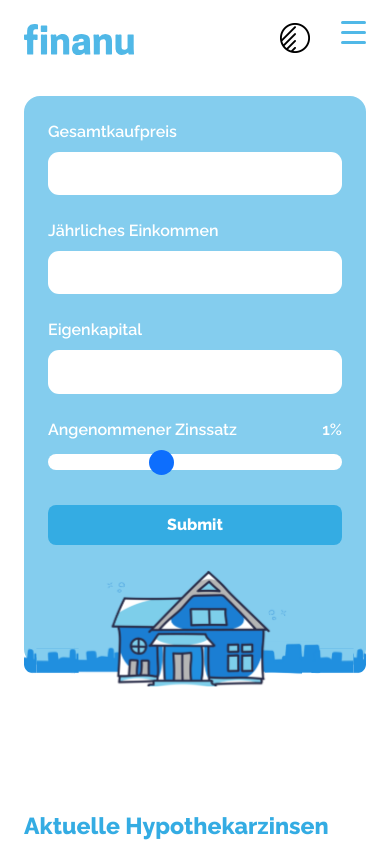
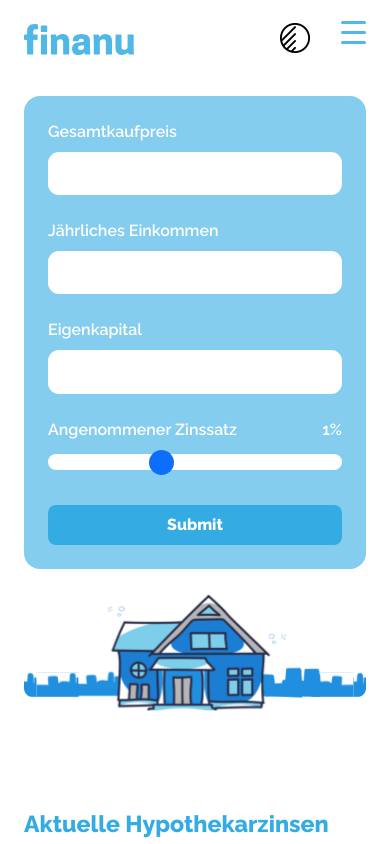
Before and after one commit to BleronMexhuani/finanu, a React (Create React App) app in the folder client/: page /haus-hypothek in a window 390 px wide. Shown: the top 844 px of the page. Built offline with nearby package versions, Linux system fonts and the light colour scheme.

Commit message:
hausrat form changed

```diff
--- a/client/src/assets/css/hausrat.css
+++ b/client/src/assets/css/hausrat.css
@@ -64,9 +64,6 @@ a {
     padding: 0.5rem !important;
 }
 
-.hausratHouseDiv img {
-    margin-bottom: -47px;
-}
 
 .hausratRangeInput::-webkit-slider-runnable-track {
     -webkit-appearance: none !important;
@@ -212,9 +209,7 @@ a {
 @media (max-width: 991.98px) {}
 
 @media (max-width: 767.98px) {
-    .hausratHouseDiv img {
-        margin-bottom: -26px;
-    }
+
 
     .blackTextBig {
         font-size: 50px;
@@ -227,9 +222,7 @@ a {
 }
 
 @media (max-width: 575.98px) {
-    .hausratHouseDiv img {
-        margin-bottom: -22px;
-    }
+
 
     .hausratBtn {
         width: 100%;
--- a/client/src/components/hausrat/HausratBlueForm.js
+++ b/client/src/components/hausrat/HausratBlueForm.js
@@ -1,5 +1,5 @@
 import React from 'react'
-import { useState, useEffect,useRef } from 'react'
+import { useState, useEffect, useRef } from 'react'
 import HausratHouse from '../../assets/images/hausratHouse.svg'
 import Modal from './Modal';
 import NumberFormat from 'react-number-format';
@@ -60,7 +60,7 @@ function HausratBlueForm() {
 
     const HausratBlue = useRef()
     useEffect(() => {
-      if(submitTable){
+        if (submitTable) {
             var elem = HausratBlue
             window.scrollTo(0, elem.current.offsetTop);
         }
@@ -71,8 +71,10 @@ function HausratBlueForm() {
     return (
         <>
             <div className='wrapDiv container-xl px-4 px-xl-0 mx-auto'>
-                <div className="col-12 col-sm-11 col-md-9 col-lg-8 col-xl-6 hausratBlueDiv mx-auto">
-                    <div className='px-4 px-md-5 pt-4 pt-md-5 text-start mx-0 mx-sm-4'>
+                <div className="row g-0">
+                    <div className="col-12 col-md-6 col-xl-6">
+                        <div className="hausratBlueDiv mx-auto mb-4 mb-md-0 text-start">
+                            <div className='p-4 p-sm-5'>
                                 <div className='pb-4'>
                                     <div className='pb-2'>
                                         <span >Gesamtkaufpreis</span>
@@ -97,7 +99,6 @@ function HausratBlueForm() {
                                     </div>
                                     <div>
                                         <NumberFormat
-
                                             onValueChange={(values) => {
                                                 const { value } = values;
                                                 setYearlyIncome(value)
@@ -145,19 +146,21 @@ function HausratBlueForm() {
                                     </div>
                                 </div>
                                 <div>
-                            <button type="button" className='hausratBtn py-2 mb-4 w-100' onClick={submitForm} >Submit</button>
+                                    <button type="button" className='hausratBtn py-2 w-100' onClick={submitForm} >Submit</button>
+                                </div>
+                            </div>
+                        </div>
+                    </div>
+                    <div className="col-12 col-md-6 col-xl-6 my-auto">
+                        <div className='hausratHouseDiv ps-0 ps-md-4' >
+                            <img src={HausratHouse} alt="" />
+                        </div>
                     </div>
                 </div>
 
-                    <div className='hausratHouseDiv' >
-                        <img src={HausratHouse} alt="" />
-                    </div>
-
-
-                </div>
                 {submitTable && (
                     <div ref={HausratBlue} className="px-0 px-md-4 px-lg-5 mt-5 pt-5">
-                        <div  className="blueBorderDiv p-4 p-md-5 text-start">
+                        <div className="blueBorderDiv p-4 p-md-5 text-start">
                             <div className='pb-4'>
                                 <span className="fw-700 fs-3">Kosten im Detail</span>
                             </div>
```
Lines whose indentation alone changed are shown as unchanged.
